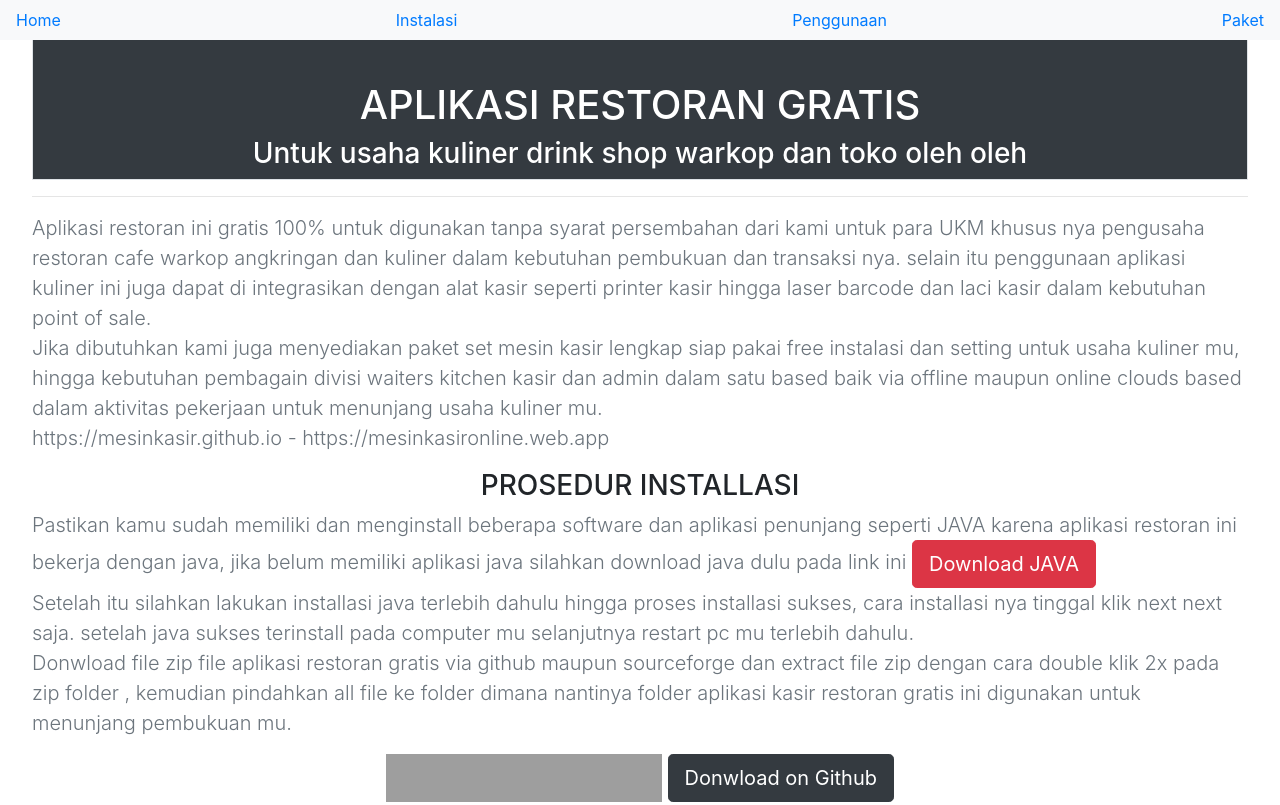
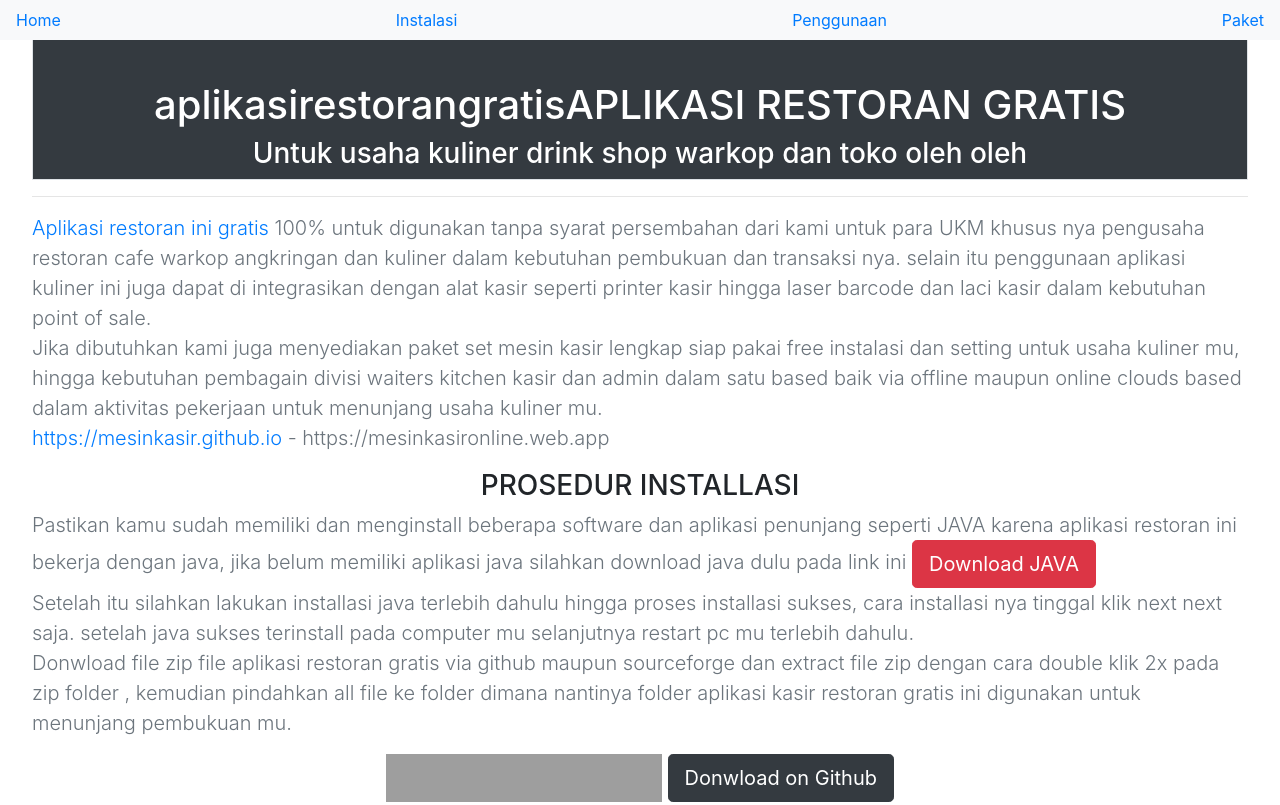
Before and after one commit to mesinkasir/aplikasirestorangratis, a plain HTML site: page index.html in a window 1280 px wide. Shown: the top 805 px of the page. Drawn offline with Linux system fonts and the light colour scheme; grey boxes are pictures that could not be loaded.

Commit message:
Update index.html

```diff
--- a/index.html
+++ b/index.html
@@ -15,15 +15,15 @@
 <div class="masthead-followup row m-3 lead">
 <div class="col-12 col-md-12 p-3 p-md-3 bg-white text-center">
 <div class="border bg-dark text-white">
-<h1><br/>APLIKASI RESTORAN GRATIS</h1>
+      <h1><br/><a href="https://mesinkasir.github.io/" class="text-white">aplikasirestorangratisAPLIKASI RESTORAN GRATIS</a></h1>
 <h3>Untuk usaha kuliner drink shop warkop dan toko oleh oleh</h3>
 </div><hr/>
 <p class="text-left text-secondary">
-Aplikasi restoran ini gratis 100% untuk digunakan tanpa syarat persembahan dari kami untuk para UKM khusus nya pengusaha restoran cafe warkop angkringan dan kuliner dalam kebutuhan pembukuan dan transaksi nya. selain itu penggunaan aplikasi kuliner ini juga dapat di integrasikan dengan alat kasir seperti printer kasir hingga laser barcode dan laci kasir dalam kebutuhan point of sale.
+      <a title="aplikasi restoran gratis" href="https://mesinkasir.github.io/aplikasirestorangratis">Aplikasi restoran ini gratis</a> 100% untuk digunakan tanpa syarat persembahan dari kami untuk para UKM khusus nya pengusaha restoran cafe warkop angkringan dan kuliner dalam kebutuhan pembukuan dan transaksi nya. selain itu penggunaan aplikasi kuliner ini juga dapat di integrasikan dengan alat kasir seperti printer kasir hingga laser barcode dan laci kasir dalam kebutuhan point of sale.
 <br/>
 Jika dibutuhkan kami juga menyediakan paket set mesin kasir lengkap siap pakai free instalasi dan setting untuk usaha kuliner mu, hingga kebutuhan pembagain divisi waiters kitchen kasir dan admin dalam satu based baik via offline maupun online clouds based dalam aktivitas pekerjaan untuk menunjang usaha kuliner mu.
 <br/>
-https://mesinkasir.github.io - https://mesinkasironline.web.app
+      <a href="https://mesinkasir.github.io/aplikasirestorangratis">https://mesinkasir.github.io</a> - https://mesinkasironline.web.app
 </p>
 <div id="installasi"/>
 <h3>PROSEDUR INSTALLASI</h3>
@@ -43,7 +43,7 @@ Donwload file zip file aplikasi restoran gratis via github maupun sourceforge da
 </div>
 <div class="masthead-followup row m-3 lead">
 <div class="col-12 col-md-4 p-3 p-md-3 bg-white">
-<img class="img-fluid" src="./img/installasi aplikasi restoran gratis.png"/>
+<img alt="aplikasi restoran gratis" class="img-fluid" src="./img/installasi aplikasi restoran gratis.png"/>
 </div>
 <div class="col-12 col-md-8 p-3 p-md-3 bg-white">
 <p>Setelah extract file zip dan all file dipindahkan ke folder maka selanjutnya kamu dapat menggunakan aplikasi ini, kini saat nya pilih file start.bat pada gambar yang dilingkari merah, dan double klik pada start.bat file maka aplikasi akan loading dan run untuk akses login.
@@ -52,37 +52,37 @@ Donwload file zip file aplikasi restoran gratis via github maupun sourceforge da
 </p>
 </div>
 <div class="col-12 col-md-12 p-3 p-md-3 bg-white">
-<img class="img-fluid" src="./img/aplikasi restoran gratis free download menu.png"/>
+<img alt="aplikasi restoran gratis" class="img-fluid" src="./img/aplikasi restoran gratis free download menu.png"/>
 Dan setelah melakukan login admin maka kamu dapat mengakses menu tampilan utama dengan fitur display pos point of sale penjualan.<br/>
 Lihat pada dashboard menu di kiri panel, tersedia beberapa menu yang bisa kamu gunakan dalam kebutuhan , dan untuk awal kita diwajibkan melakukan konfigurasi dahulu pada menu configurasi.<br/>
-<img class="img-fluid" src="./img/konfigurasi awal aplikasi restoran gratis.png"/>
+<img alt="aplikasi restoran gratis" class="img-fluid" src="./img/konfigurasi awal aplikasi restoran gratis.png"/>
 Lakukan konfigurasi seperti pada gambar diatas dan simpan untuk menyimpan data setelah itu restart aplikasi restoran gratis ini.agar konfigurasi dapat digunakan, setelah melakukan login ulang kini kamu dapat masuk pada menu
 databased dulu disini untuk kebutuhan dalam pembuatan databased ini maka masuk pada menu databased.
-<img class="img-fluid" src="./img/aplikasi restoran gratis free download dbase.png"/>
+<img alt="aplikasi restoran gratis" class="img-fluid" src="./img/aplikasi restoran gratis free download dbase.png"/>
 Kita akan membuat database mulai dari awal hingga akhir untuk kebutuhan kemudahan dalam bertransaksi nanti nya, langkah pertama masuk pada menu user untuk konfigurasi kebutuhan user login yang dilengkapi dengan password untuk keamanan login pada aplikasi restoran ini. Pilih menu user, dan pilih user kemudain klik password dan masukan isikan ID password untuk login dalam kebutuhan proteksi login account.
-<img class="img-fluid" src="./img/aplikasi restoran gratis free download user account pass.png"/>
+<img alt="aplikasi restoran gratis" class="img-fluid" src="./img/aplikasi restoran gratis free download user account pass.png"/>
 lakukan langkah setting user sesuai dengan gmabar diatas dalam kebutuhan proteksi user dengan password login, dan jangan lupa klik oke untuk menyimpan.<br/>
-<img class="img-fluid" src="./img/aplikasi restoran gratis free download dbase.png"/>
+<img alt="aplikasi restoran gratis" class="img-fluid" src="./img/aplikasi restoran gratis free download dbase.png"/>
 Selanjutnya klik database pada dashboard samping kiri menu , dan sekarang pilih lah master categories untuk kebutuhan pengelompokan menu makanan dan minuman.<br/>
-<img class="img-fluid" src="./img/aplikasi restoran gratis free download kategori.png"/>
+<img alt="aplikasi restoran gratis" class="img-fluid" src="./img/aplikasi restoran gratis free download kategori.png"/>
 lakukan cara pengisian seperti pada petunjuk diatas, 1 klik tambah untuk menambah , 2 isikan nama grup kategori kelompok menu misalnya makanan atau minuman, 3 pilih gambar foto dimana lokasi file gambar foto disimpan, 4 simpan data kategori.<br/>
-<img class="img-fluid" src="./img/aplikasi restoran gratis free download dbase.png"/>
+<img alt="aplikasi restoran gratis" class="img-fluid" src="./img/aplikasi restoran gratis free download dbase.png"/>
 Kemudian klik dbased pada menu dashboard samping dan pilih databased lagi , selanjutnya pilih menu untuk memasukan menu makanan dan minuman mu.
-<img class="img-fluid" src="./img/aplikasi restoran gratis free download menu makanan minuman.png"/>
+<img alt="aplikasi restoran gratis" class="img-fluid" src="./img/aplikasi restoran gratis free download menu makanan minuman.png"/>
 Isikan sesuai dengan gambar foto keterangan referensi untuk menu singkatan nama menu, selanjutnya masukan nama menu makanan minuman dan masukan shortname, harga beli jika dibuuthkan adalah akumulasi untuk cek keuntungan , atau biarkan kosong dan langsung isikan harga jual, pilih kategori pajak misal PPn atau non PPn, selanjutnya kategori menu,misalnya makanan masuk pada kategori makanan untuk memudahkan dalam penjualan kasir nanti nya berdasarkan kategori menu mu, jangan lupa untuk menyimpan data, selanjutnya untuk menambah dan memasukan menu klik icon tanda +.
-<img class="img-fluid" src="./img/aplikasi restoran gratis free download dbase.png"/>
+<img alt="aplikasi restoran gratis" class="img-fluid" src="./img/aplikasi restoran gratis free download dbase.png"/>
 Kembali lagi pada menu database dan pilih fitur stok harian untuk melakukan in out stok jika dibutuhkan.
-<img class="img-fluid" src="./img/aplikasi restoran gratis free in out stok.png"/>
+<img alt="aplikasi restoran gratis" class="img-fluid" src="./img/aplikasi restoran gratis free in out stok.png"/>
 pada menu stok harian ini pilih reason kebutuhan dalam inventori management mu isikan unit jumlah qty dan lakukan transaksi.
 <br/>
 setelah proses pemasukan dan kebutuhan akan database selesai maka kini kamu siap untuk melakukan penjualan kasir.
-<img class="img-fluid" src="./img/aplikasi restoran gratis free download transaksi penjualan kasir.png"/>
+<img alt="aplikasi restoran gratis" class="img-fluid" src="./img/aplikasi restoran gratis free download transaksi penjualan kasir.png"/>
 Masuk pada menu point of sale penjualan, kemudian pilih kategori menu dan pilih lah menu makanan dan minuman yang dipesan oleh pelanggan, selanjutnya klik tanda = untuk melakukan transaksi atau pembayaran.
-<img class="img-fluid" src="./img/aplikasi restoran gratis free download transaksi pembayaran.png"/>
+<img alt="aplikasi restoran gratis" class="img-fluid" src="./img/aplikasi restoran gratis free download transaksi pembayaran.png"/>
 Setelah menekan tanda = maka selanjutnya kamu tinggal memasukan jumlah pembayaran pelanggan sesuai dengan nominal , dengan pembayaran menggunakan mata uang memudahkan mu dalam aktivitas transaksi semakin cepat dengan menyentuh gambar mata uang, dan secara otomatis system akan mengakumulasi kembalian dari transaksi, plus printer kasir akan mencetak bukti bayar mu.
-<img class="img-fluid" src="./img/aplikasi restoran gratis free edit transaksi penjualan.png"/>
+<img alt="aplikasi restoran gratis" class="img-fluid" src="./img/aplikasi restoran gratis free edit transaksi penjualan.png"/>
 Terkadang terjadi kekeliruan dan kesalahan saat transaksi, maka tersedia fitur edit untuk melakukan edit transaksi tinggal masukan no nota struk kasir dan lakukan edit transaksi sesuai kebutuhan mu.
-<img class="img-fluid" src="./img/aplikasi restoran gratis free download tutup kasir.png"/>
+<img alt="aplikasi restoran gratis" class="img-fluid" src="./img/aplikasi restoran gratis free download tutup kasir.png"/>
 Dan kemudahan dalam close cash tutup kasir saat transaksi kasir restoran telah selesai bisa dilakukan dengan mudah nya untuk cek kebutuhan akan omset mu.
 <img class="img-fluid" src="./img/aplikasi restoran gratis free download laporan.png"/>
 Setelah akses all transaksi maka kini rangkuman laporan detail bisa kamu cek pada menu laporan pilih dan cek fitur laporan sesuai kebutuhan mu.
@@ -94,22 +94,22 @@ Setelah akses all transaksi maka kini rangkuman laporan detail bisa kamu cek pad
 </div>
 <div class="col-12 col-md-6 p-3 p-md-3 bg-white">
 Dan jika dibutuhkan kami juga menyediakan paket set mesin kasir lengkap murah dalam menunjang transaksimu free instalasi setting siap pakai dengan aplikasi restoran yang lebih lengkap memudahkan dalam digunakan untuk pembagian divisi waiters kitchen kasir hingga admin dan penggunaan resep menu, penggunaan pilihan menu misalnya pilihan rasa pedas tidak pedas,pilihan porsi dan kebutuhan lengkap usaha kuliner lain nya.
-<img class="img-fluid" src="./img/mesin kasir portable terbaru6.jpg"/>
+<img alt="mesin kasir restoran murah" class="img-fluid" src="./img/mesin kasir portable terbaru6.jpg"/>
 Mesin kasir portable murah all in one siap pakai untuk usaha mu dengan hraga murah meriah<br/>
 <a class="btn btn-danger" href="./img/mesin kasir portable terbaru.pdf">Donwload Now</a>
 <hr/>
-<img class="img-fluid" src="./img/mesin kasir touchscreen murah tablet pos8.jpg"/>
+<img alt="mesin kasir restoran murah" class="img-fluid" src="./img/mesin kasir touchscreen murah tablet pos8.jpg"/>
 Mesin kasir hybrid tablet pos technology simple dalam digunakan menunjang usaha mu.<br/>
 <a class="btn btn-danger" href="./img/Mesin kasir tablet pos hybrid.pdf">Donwload Now</a>
 </div>
 <div class="col-12 col-md-6 p-3 p-md-3 bg-white">
-<img class="img-fluid" src="./img/mesin kasir touchscreen terbaru modern update tahun ini1.jpg"/><br/>
+<img alt="mesin kasir restoran murah" class="img-fluid" src="./img/mesin kasir touchscreen terbaru modern update tahun ini1.jpg"/><br/>
 Mesin kasir all in one touchscreen semakin simple dan cepat digunakan bertransaksi secara cepat.<br/>
 <a class="btn btn-danger" href="./img/TOUCHSCREEN POS.pdf">Donwload Now</a>
 </div>
 <div class="col-12 col-md-12 p-3 p-md-5 bg-white border border-dark">
 <h3>TERIMA KASIH</h3>
-<p>Terima kasih telah menggunakan aplikasi restoran kami dedikasi kami untuk UKM usaha kuliner indonesia semoga semakin berjaya maju dan terus semangat dalam bekerja.<br/>
+      <p>Terima kasih telah menggunakan <a title="aplikasi restoran gratis" href="https://mesinkasir.github.io/aplikasirestorangratis">aplikasi restoran</a> kami dedikasi kami untuk UKM usaha kuliner indonesia semoga semakin berjaya maju dan terus semangat dalam bekerja.<br/>
 Untuk kebutuhan pemesanan mesin kasir hubungi kami : +6281259444676 atau Whatsapp +6285646104747<br/>
 Jangan lupa untuk selalu terhubung dengan kami.<br/>
 <a href="https://mesinkasir.web.app" target="blank">Web app</a> / <a href="https://mesinkasir.github.io" target="blank">Github</a> / <a href="https://fb.com/mesinkasircomplete" target="blank">Facebook</a> / <a href="https://www.youtube.com/channel/UCIBWTgOXH5oa2YlbfpO7QLQ/featured" target="blank">Youtube</a>
```
